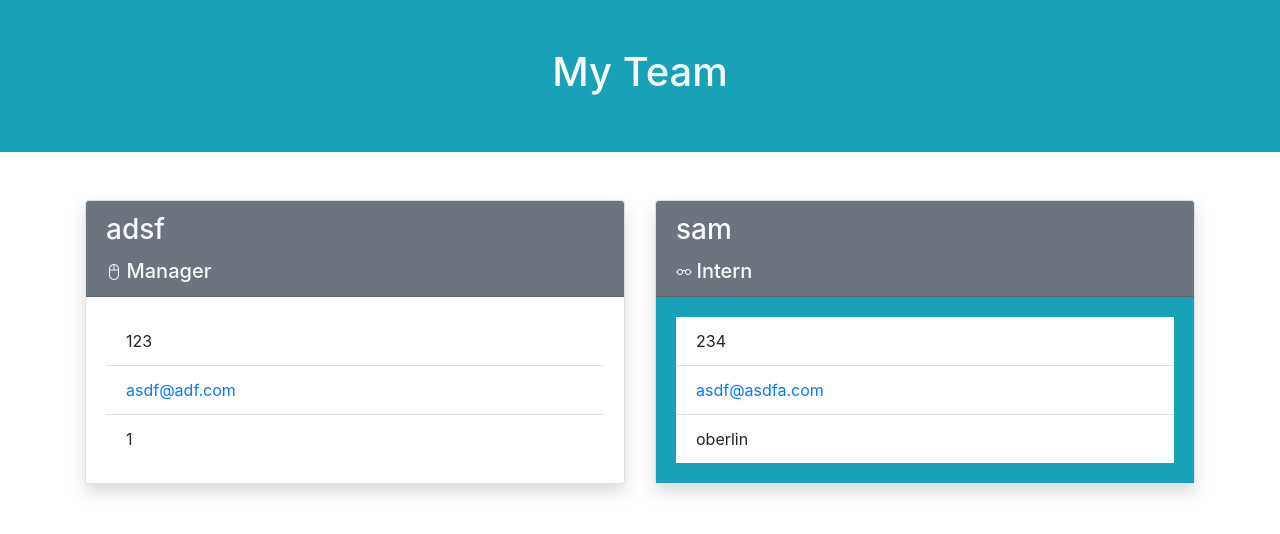
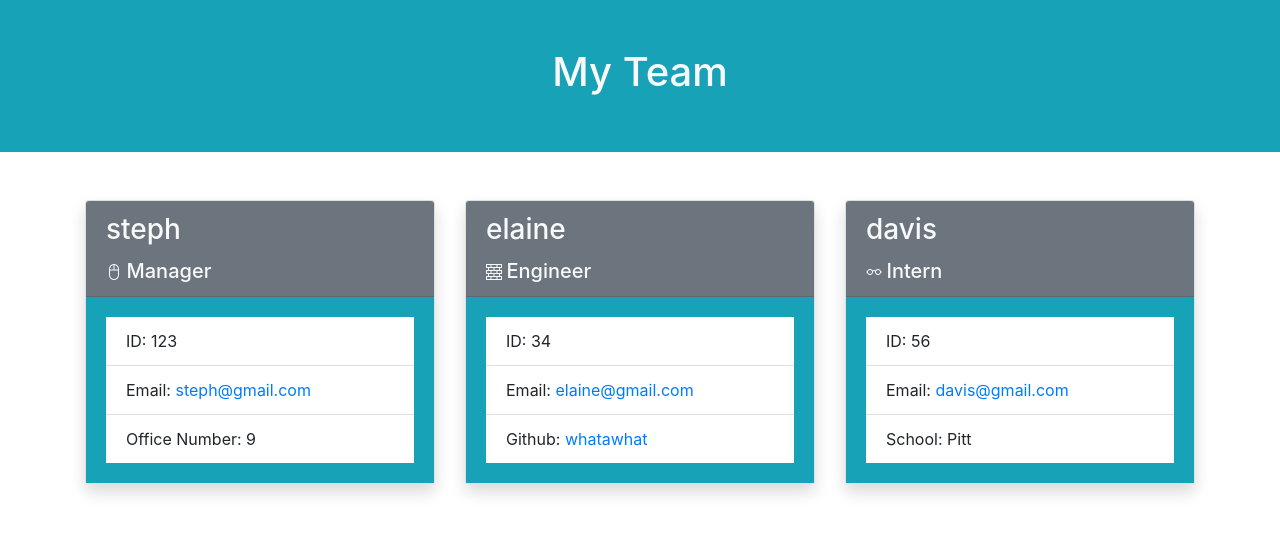
Before and after one commit to whatawhat/team_profile, a plain HTML site: page team.html in a window 1280 px wide. Drawn offline with nearby package versions, Linux system fonts and the light colour scheme.

Commit message:
fixed bootstrap and card sizing; added turquoise border to list items; added github and email links; added labels email id school and github are easily identifiable

```diff
--- a/team.html
+++ b/team.html
@@ -17,30 +17,45 @@
       <div class="col-md custom-card">
   <div class="card shadow">
   <div class="card-header bg-secondary text-light">
-    <h3 class="card-title">adsf</h3>
+    <h3 class="card-title">steph</h3>
     <i class="d-inline bi bi-mouse2"></i>
     <h5 class="d-inline">Manager</h5>
     </div>
-    <div class="card-body bg-infor">
+    <div class="card-body bg-info">
     <ul class="list-group list-group-flush">
-      <li class="list-group-item">123</li>
-     <li class="list-group-item"><a href="mailto:asdf@adf.com">asdf@adf.com</a></li>
-     <li class="list-group-item">1</li>
+      <li class="list-group-item">ID: 123</li>
+     <li class="list-group-item">Email: <a href="mailto:steph@gmail.com">steph@gmail.com</a></li>
+     <li class="list-group-item">Office Number: 9</li>
      </ul>
     </div>
     </div>
   </div><div class="col-md custom-card">
   <div class="card shadow">
   <div class="card-header bg-secondary text-light">
-    <h3 class="card-title">sam</h3>
+  <h3 class="card-title">elaine</h3>
+  <i class="d-inline bi bi-bricks"></i>
+  <h5 class="d-inline">Engineer</h5>
+  </div>
+  <div class="card-body bg-info">
+  <ul class="list-group list-group-flush">
+  <li class="list-group-item">ID: 34</li>
+     <li class="list-group-item">Email: <a href="mailto:elaine@gmail.com">elaine@gmail.com</a></li>
+     <li class="list-group-item">Github: <a href="https://github.com/whatawhat">whatawhat</a></li>
+     </ul>
+    </div>
+    </div>
+  </div><div class="col-md custom-card">
+  <div class="card shadow">
+  <div class="card-header bg-secondary text-light">
+    <h3 class="card-title">davis</h3>
     <i class="d-inline bi bi-eyeglasses"></i>
     <h5 class="d-inline">Intern</h5>
     </div>
     <div class="card-body bg-info">
     <ul class="list-group list-group-flush">
-      <li class="list-group-item">234</li>
-     <li class="list-group-item"><a href="mailto:asdf@asdfa.com">asdf@asdfa.com</a></li>
-     <li class="list-group-item">oberlin</li>
+      <li class="list-group-item">ID: 56</li>
+     <li class="list-group-item">Email: <a href="mailto:davis@gmail.com">davis@gmail.com</a></li>
+     <li class="list-group-item">School: Pitt</li>
      </ul>
     </div>
     </div>
```
Also changed, not shown: src/generateTeamProfile.js (+10 -18 lines).
